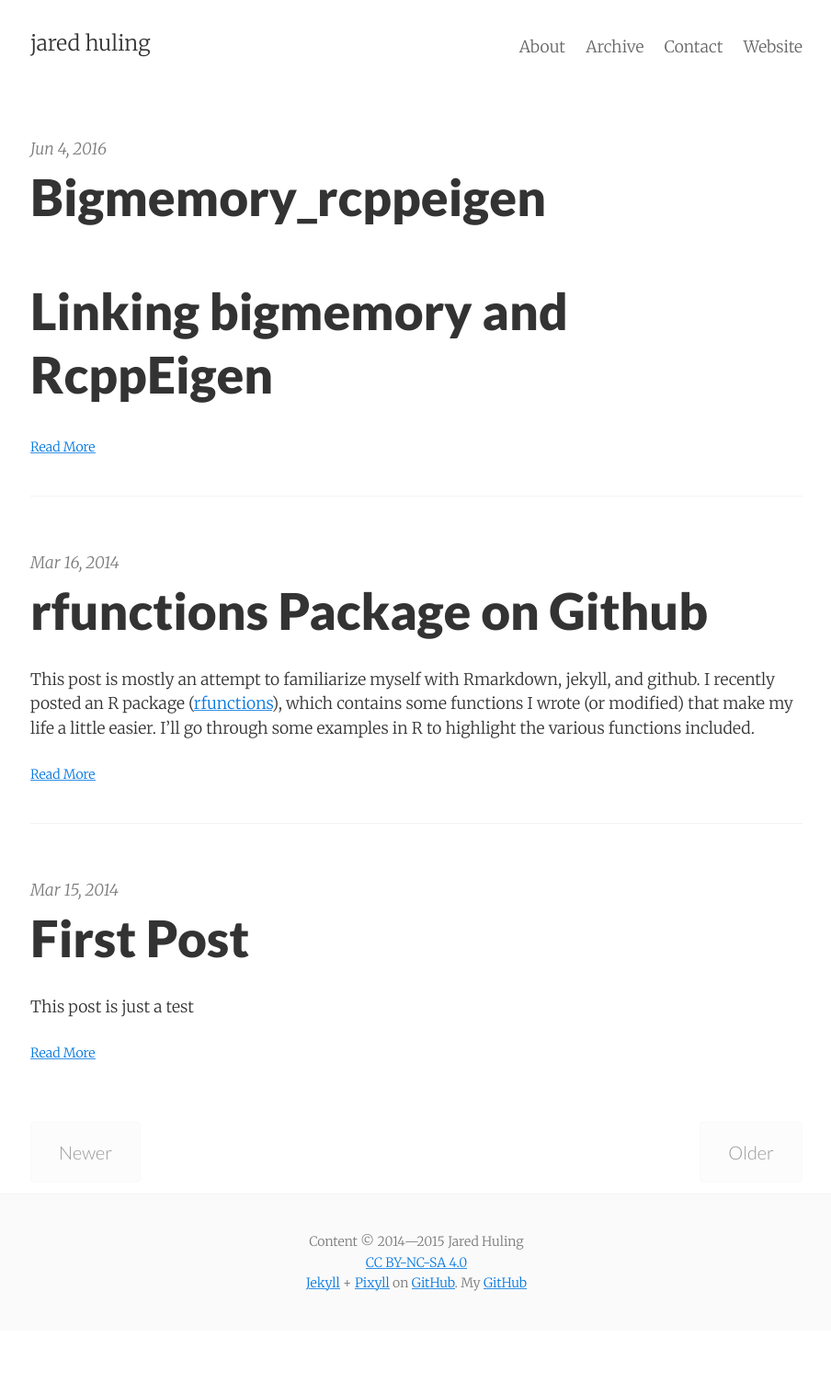
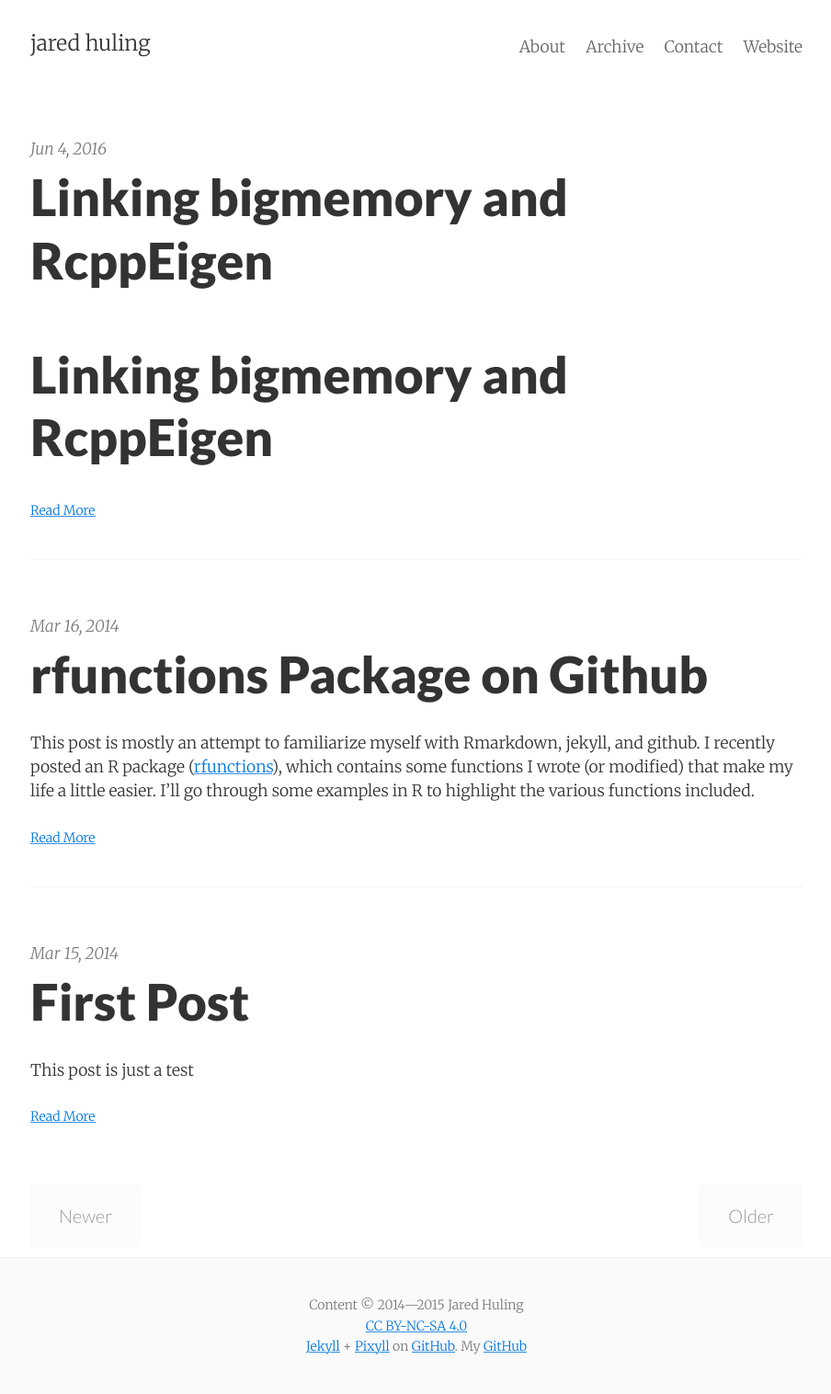
Before and after one commit to jaredhuling/jaredhuling.github.io, a Jekyll site: the page built from index.html, in a window 1280 px wide. Shown: the whole page at 92% size, without its empty margins (187-1091 px from the left). Built offline with Jekyll 4.4.1, drawn with Linux system fonts in a browser that asks for light colours; the list of posts is cut into pages by our own code; before the commit the page ends 1447 px from its top, so only the background shows below that.

```diff
--- a/_posts/2016-06-04-bigmemory_rcppeigen.md
+++ b/_posts/2016-06-04-bigmemory_rcppeigen.md
@@ -1,5 +1,9 @@
+---
+layout: post
+title: Linking bigmemory and RcppEigen
+---
+
 # Linking bigmemory and RcppEigen
-
 
 
 The [bigmemory](www.bigmemory.org) [package](https://cran.r-project.org/web/packages/bigmemory/index.html) offers a set of tools for R which allow for manipulation larger-than-memory objects within R. It has some basic functions but is certainly not comprehensive. The [eigen](http://eigen.tuxfamily.org/index.php?title=Main_Page) C++ linear algebra library is a highly efficient numerical linear algebra library and can be interfaced to R through  [RcppEigen](http://cran.r-project.org/web/packages/RcppEigen/index.html) by Douglas Bates and Dirk Eddelbuettel. If bigmemory and Eigen can be linked, then one would be able to do highly efficient linear algebra computation on data that is too big for memory (exactly what you thought R couldn't do).
```
